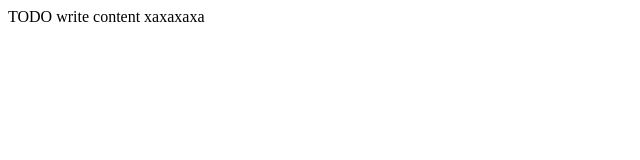
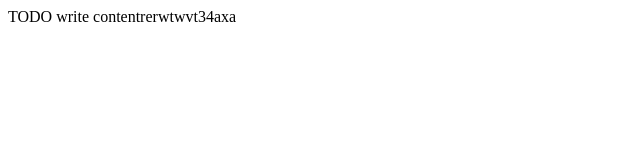
Before and after one commit to KirstineTP/loanbroakerGroup6, a plain HTML site: page web/index.html in a window 1280 px wide. Shown: the full height of the page, 0-640 px from the left. Drawn offline with Linux system fonts and the light colour scheme.

Commit message:
dsdsfgsd

```diff
--- a/web/index.html
+++ b/web/index.html
@@ -11,6 +11,6 @@ and open the template in the editor.
         <meta name="viewport" content="width=device-width, initial-scale=1.0">
     </head>
     <body>
-        <div>TODO write content xaxaxaxa</div>
+        <div>TODO write contentrerwtwvt34axa</div>
     </body>
 </html>
```
Also changed, not shown: 1 other file.
